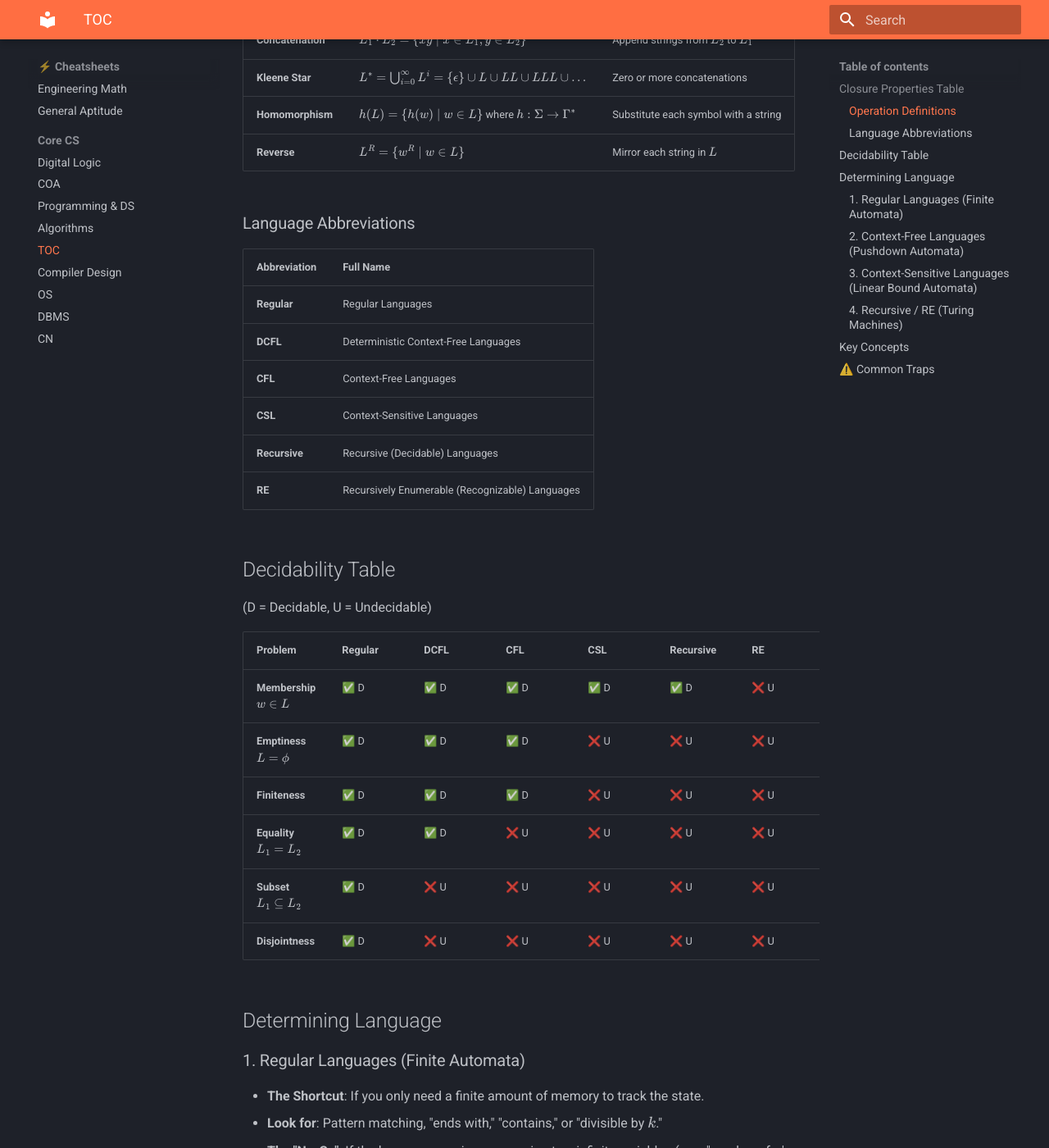
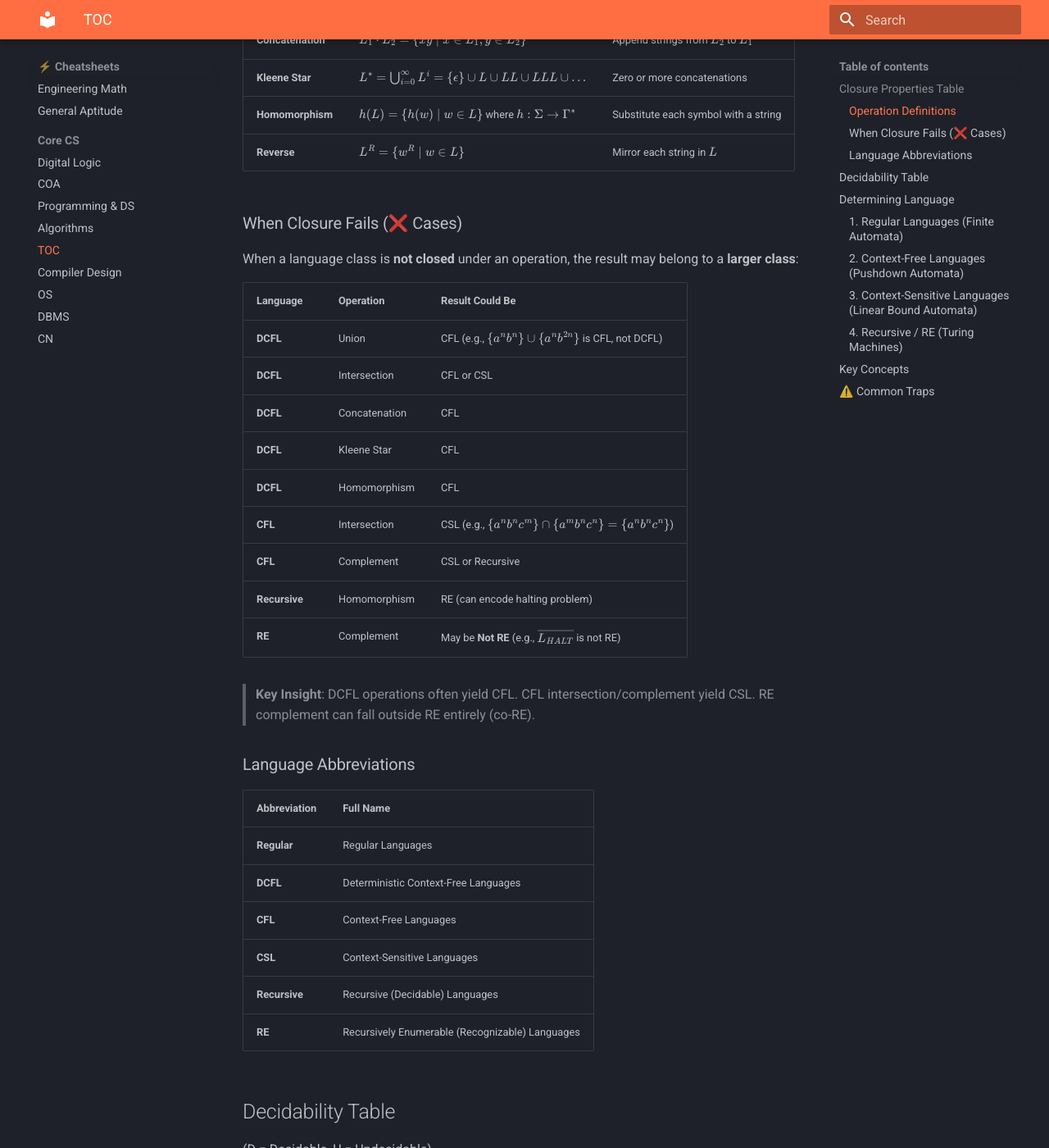
Before and after one commit to jptalukdar/gate-cse-2026, an MkDocs documentation site: the page built from docs/03-Core-CS/05-Theory-of-Computation/cheatsheet.md, in a window 1280 px wide and 1400 px high, scrolled down 894 px. Shown: the whole window at 82% size. Built offline with MkDocs 1.6.1 and Material for MkDocs 9.7.7, drawn with Linux system fonts in a browser that asks for light colours.

Commit message:
Update cheatsheet.md

```diff
--- a/docs/03-Core-CS/05-Theory-of-Computation/cheatsheet.md
+++ b/docs/03-Core-CS/05-Theory-of-Computation/cheatsheet.md
@@ -23,6 +23,24 @@
 | **Kleene Star** | $L^* = \bigcup_{i=0}^{\infty} L^i = \{\epsilon\} \cup L \cup LL \cup LLL \cup \ldots$ | Zero or more concatenations |
 | **Homomorphism** | $h(L) = \{h(w) \mid w \in L\}$ where $h: \Sigma \to \Gamma^*$ | Substitute each symbol with a string |
 | **Reverse** | $L^R = \{w^R \mid w \in L\}$ | Mirror each string in $L$ |
+
+### When Closure Fails (❌ Cases)
+
+When a language class is **not closed** under an operation, the result may belong to a **larger class**:
+
+| Language | Operation | Result Could Be |
+| :--- | :--- | :--- |
+| **DCFL** | Union | CFL (e.g., $\{a^n b^n\} \cup \{a^n b^{2n}\}$ is CFL, not DCFL) |
+| **DCFL** | Intersection | CFL or CSL |
+| **DCFL** | Concatenation | CFL |
+| **DCFL** | Kleene Star | CFL |
+| **DCFL** | Homomorphism | CFL |
+| **CFL** | Intersection | CSL (e.g., $\{a^n b^n c^m\} \cap \{a^m b^n c^n\} = \{a^n b^n c^n\}$) |
+| **CFL** | Complement | CSL or Recursive |
+| **Recursive** | Homomorphism | RE (can encode halting problem) |
+| **RE** | Complement | May be **Not RE** (e.g., $\overline{L_{HALT}}$ is not RE) |
+
+> **Key Insight**: DCFL operations often yield CFL. CFL intersection/complement yield CSL. RE complement can fall outside RE entirely (co-RE).
 
 ### Language Abbreviations
 
```
